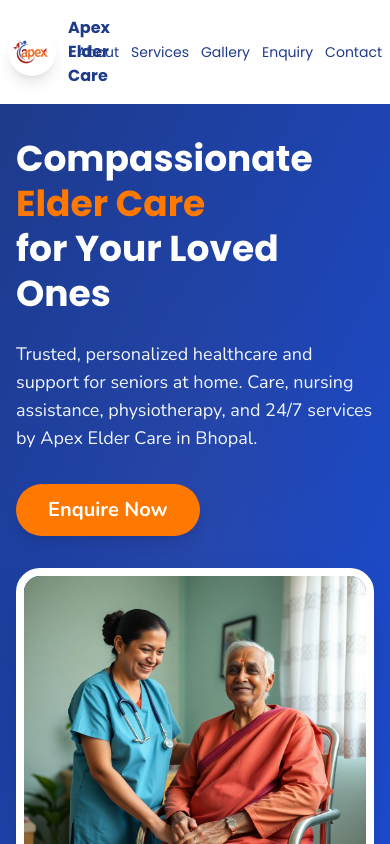
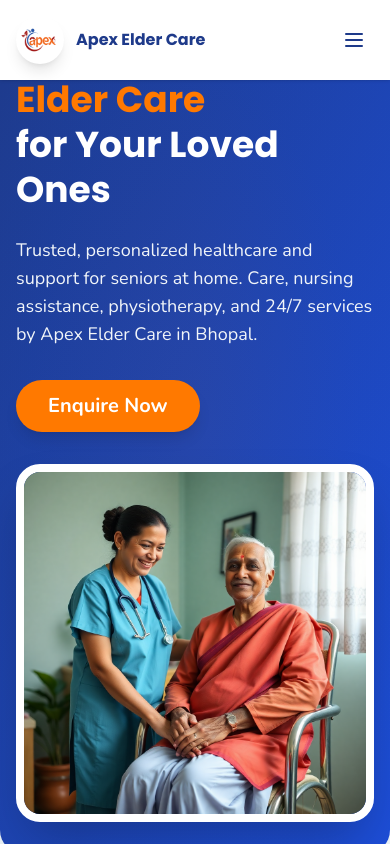
Before and after one commit to Akhilesh18237/APEX, a React (Vite) app: page / in a window 390 px wide. Shown: the top 844 px of the page. Built offline with nearby package versions, Linux system fonts and the light colour scheme.

Commit message:
Update navbar to be mobile-friendly with hamburger menu

```diff
--- a/src/pages/Index.tsx
+++ b/src/pages/Index.tsx
@@ -1,4 +1,3 @@
-
 import Hero from "@/components/Hero";
 import About from "@/components/About";
 import Services from "@/components/Services";
@@ -7,8 +6,12 @@ import EnquiryForm from "@/components/EnquiryForm";
 import Contact from "@/components/Contact";
 import Footer from "@/components/Footer";
 import { motion, AnimatePresence } from "framer-motion";
+import { useState } from "react";
+import { Menu, X } from "lucide-react";
 
 const Index = () => {
+  const [isMenuOpen, setIsMenuOpen] = useState(false);
+
   return (
     <div className="min-h-screen flex flex-col bg-background text-foreground relative overflow-x-hidden">
       {/* Animated background image */}
@@ -25,12 +28,12 @@ const Index = () => {
       />
       {/* Animate navbar */}
       <motion.header
-        className="bg-white shadow"
+        className="bg-white shadow fixed w-full top-0 z-50"
         initial={{ y: -60, opacity: 0 }}
         animate={{ y: 0, opacity: 1 }}
         transition={{ type: "spring", stiffness: 52, damping: 12, delay: 0.03 }}
       >
-        <nav className="max-w-6xl mx-auto py-4 flex justify-between items-center px-2 sm:px-4">
+        <nav className="max-w-6xl mx-auto py-4 flex justify-between items-center px-4">
           <div className="flex gap-3 items-center">
             <img
               src="/lovable-uploads/c7bf229c-d261-4aa0-9b37-f5aa4833d7c0.png"
@@ -40,13 +43,45 @@ const Index = () => {
             />
             <span className="font-poppins text-base md:text-2xl font-bold text-blue-900">Apex Elder Care</span>
           </div>
-          <ul className="flex gap-3 md:gap-6 font-poppins text-blue-900 text-sm md:text-lg">
-            <li><a href="#about" className="hover:text-orange transition story-link">About</a></li>
-            <li><a href="#services" className="hover:text-orange transition story-link">Services</a></li>
-            <li><a href="#gallery" className="hover:text-orange transition story-link">Gallery</a></li>
-            <li><a href="#enquiry" className="hover:text-orange transition story-link">Enquiry</a></li>
-            <li><a href="#contact" className="hover:text-orange transition story-link">Contact</a></li>
+
+          {/* Mobile menu button */}
+          <button
+            className="md:hidden p-2 text-blue-900"
+            onClick={() => setIsMenuOpen(!isMenuOpen)}
+            aria-label="Toggle menu"
+          >
+            {isMenuOpen ? <X size={24} /> : <Menu size={24} />}
+          </button>
+
+          {/* Desktop menu */}
+          <ul className="hidden md:flex gap-6 font-poppins text-blue-900 text-lg">
+            <li><a href="#about" className="hover:text-orange transition">About</a></li>
+            <li><a href="#services" className="hover:text-orange transition">Services</a></li>
+            <li><a href="#gallery" className="hover:text-orange transition">Gallery</a></li>
+            <li><a href="#enquiry" className="hover:text-orange transition">Enquiry</a></li>
+            <li><a href="#contact" className="hover:text-orange transition">Contact</a></li>
           </ul>
+
+          {/* Mobile menu */}
+          <AnimatePresence>
+            {isMenuOpen && (
+              <motion.div
+                initial={{ opacity: 0, y: -20 }}
+                animate={{ opacity: 1, y: 0 }}
+                exit={{ opacity: 0, y: -20 }}
+                transition={{ duration: 0.2 }}
+                className="absolute top-full left-0 right-0 bg-white shadow-lg md:hidden"
+              >
+                <ul className="flex flex-col font-poppins text-blue-900">
+                  <li><a href="#about" className="block px-4 py-3 hover:bg-blue-50 hover:text-orange transition" onClick={() => setIsMenuOpen(false)}>About</a></li>
+                  <li><a href="#services" className="block px-4 py-3 hover:bg-blue-50 hover:text-orange transition" onClick={() => setIsMenuOpen(false)}>Services</a></li>
+                  <li><a href="#gallery" className="block px-4 py-3 hover:bg-blue-50 hover:text-orange transition" onClick={() => setIsMenuOpen(false)}>Gallery</a></li>
+                  <li><a href="#enquiry" className="block px-4 py-3 hover:bg-blue-50 hover:text-orange transition" onClick={() => setIsMenuOpen(false)}>Enquiry</a></li>
+                  <li><a href="#contact" className="block px-4 py-3 hover:bg-blue-50 hover:text-orange transition" onClick={() => setIsMenuOpen(false)}>Contact</a></li>
+                </ul>
+              </motion.div>
+            )}
+          </AnimatePresence>
         </nav>
       </motion.header>
       {/* Animate sections and footer */}
```
